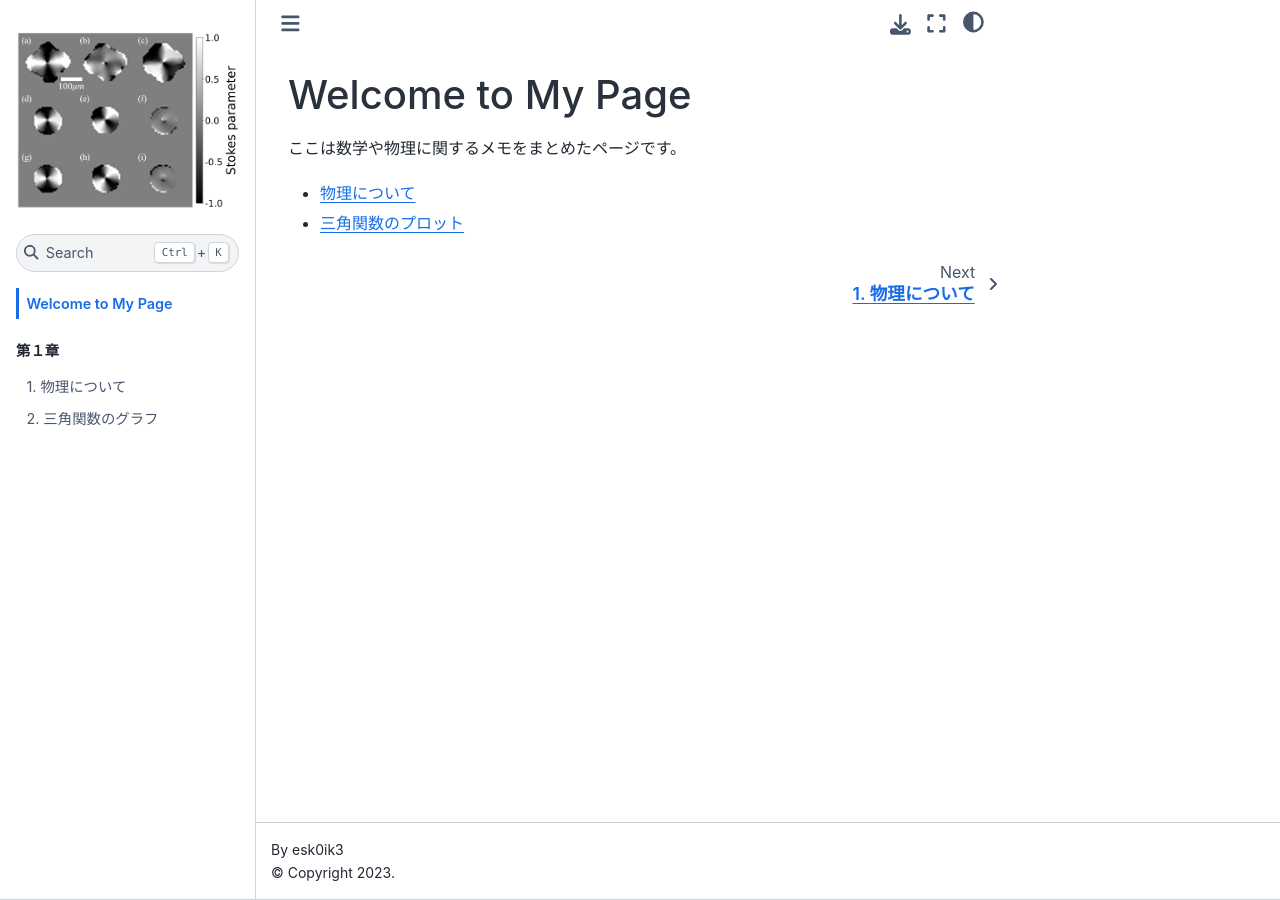
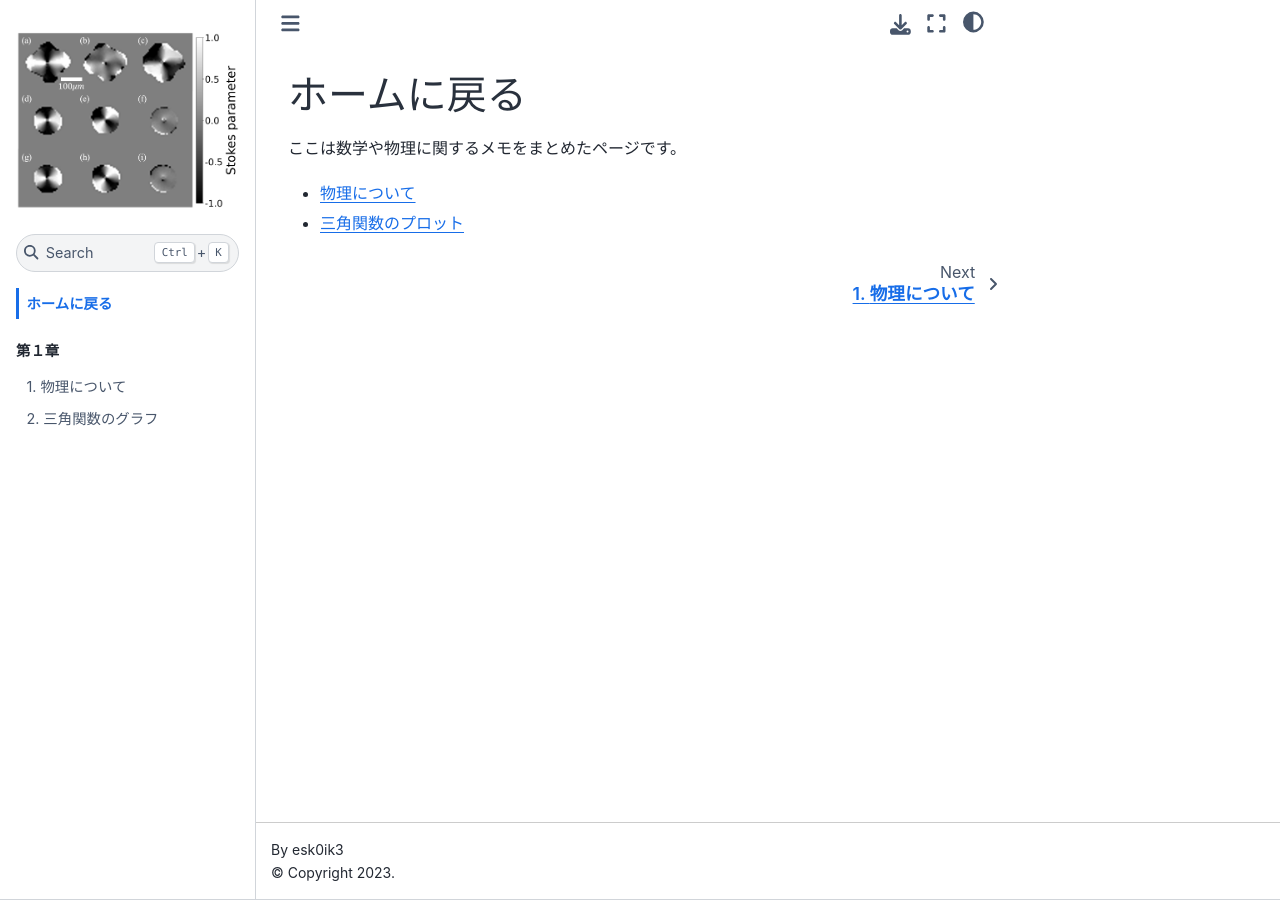
Before and after one commit to esk0ik3/esk0ik3.github.io, a Jupyter Book: the page built from index.md, in a window 1280 px wide. Built offline with Jupyter Book 1.0.4 settings and Sphinx 7.4.7 and the Sphinx Book theme 1.1.4, drawn with Linux system fonts in a browser that asks for light colours.

Commit message:
Update index.md

```diff
--- a/index.md
+++ b/index.md
@@ -1,4 +1,4 @@
-# Welcome to My Page
+# ホームに戻る
 
 ここは数学や物理に関するメモをまとめたページです。
 
```
